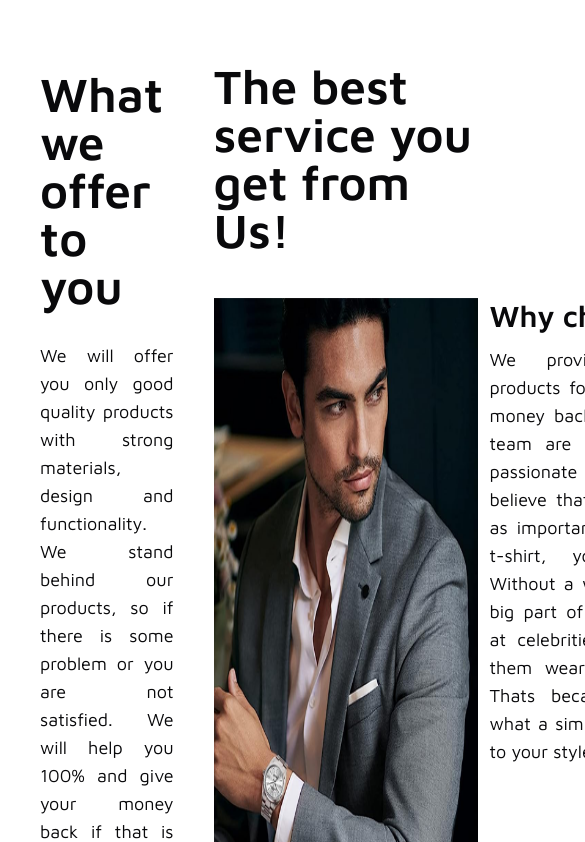
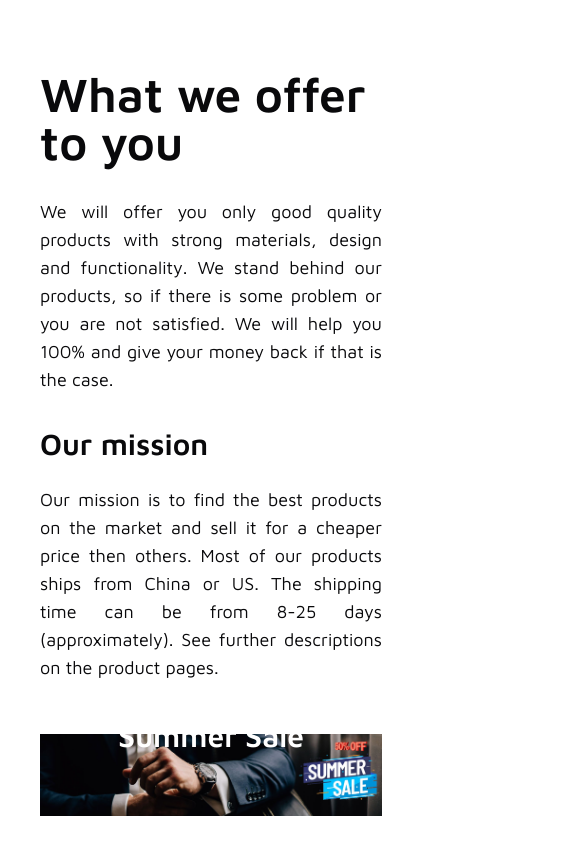
Before and after one commit to JasimAli75/Watch-Mart, a Next.js app: page / in a window 390 px wide. Shown: the part 3178-4020 px from the top of the page, 585 px wide, since content can reach past the window. Built offline with nearby package versions, Linux system fonts and the light colour scheme.

Commit message:
Promoproduct breakpoint added
Promoproduct breakpoint added

```diff
--- a/src/MainComponents/views/PromoProducts/index.tsx
+++ b/src/MainComponents/views/PromoProducts/index.tsx
@@ -6,7 +6,7 @@ import BN from "/public/assets/Banner.png";
 
 function PromoProduct() {
   return (
-    <div className=" flex justify-evenly gap-10 ml-8 ">
+    <div className=" flex flex-col lg:flex-row justify-evenly gap-10 ml-8 ">
       {/* left */}
       <div className="flex-1">
         <h1 className="font-semibold text-5xl mb-5 mt-2">
@@ -60,11 +60,11 @@ function PromoProduct() {
         </div>
       </div>
       {/* right */}
-      <div className="flex-1 mr-8">
+      <div className="flex-1  mr-8">
         <h3 className="font-semibold text-5xl mb-11">
           The best service you get from Us!
         </h3>
-        <div className=" flex ">
+        <div className="  flex flex-col lg:flex-row ">
           <Image src={BT} alt="BottomPic" />
           <div className="px-3 gap-4">
             <h2 className="text-3xl font-semibold">Why chose Us!</h2>
--- a/tsconfig.json
+++ b/tsconfig.json
@@ -23,6 +23,6 @@
       "@/*": ["./src/*"]
     }
   },
-  "include": ["next-env.d.ts", "**/*.ts", "**/*.tsx", ".next/types/**/*.ts"],
+  "include": ["next-env.d.ts", "**/*.ts", "**/*.tsx", ".next/types/**/*.ts", "sanity/Productsts"],
   "exclude": ["node_modules"]
 }
```
